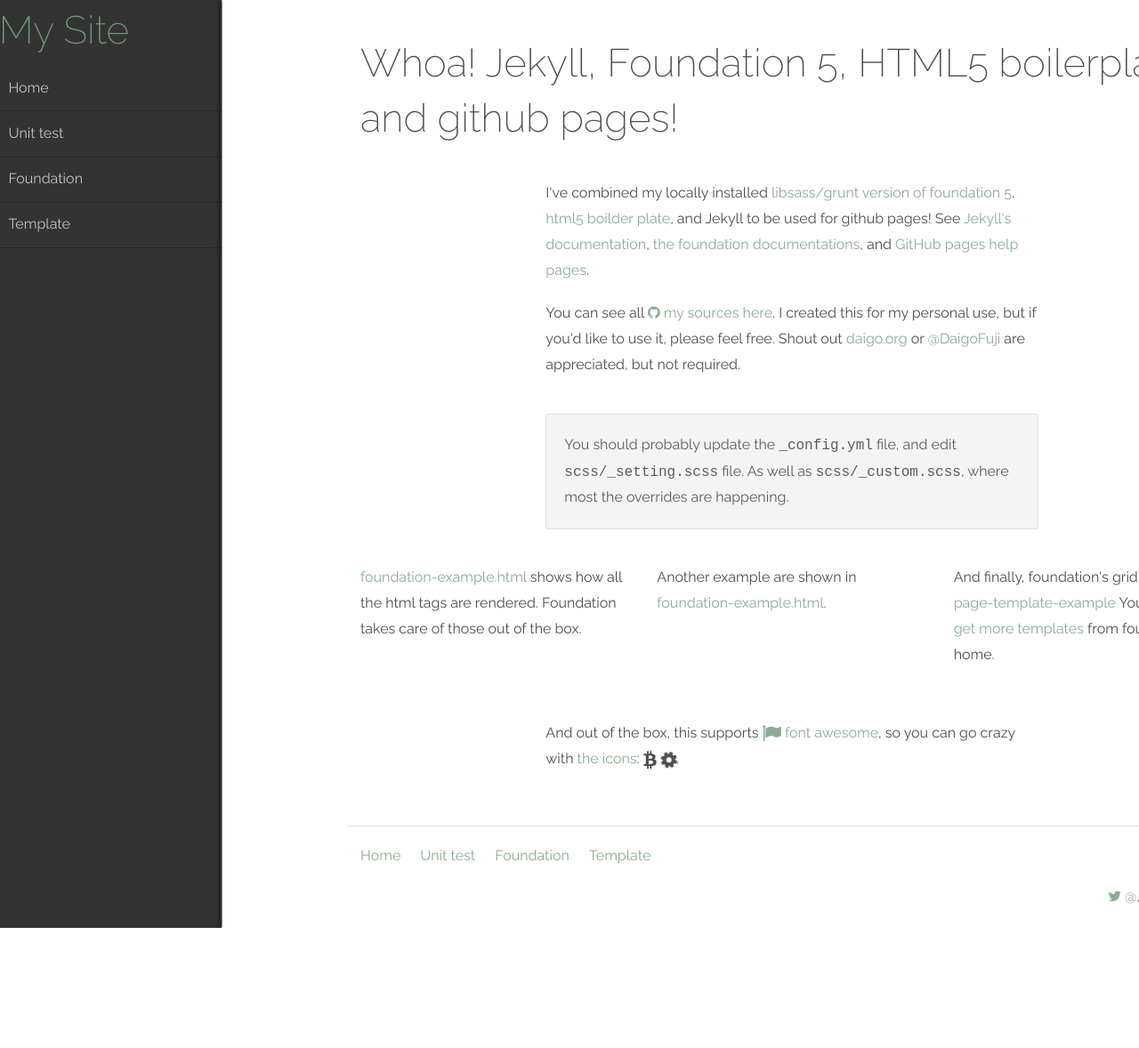
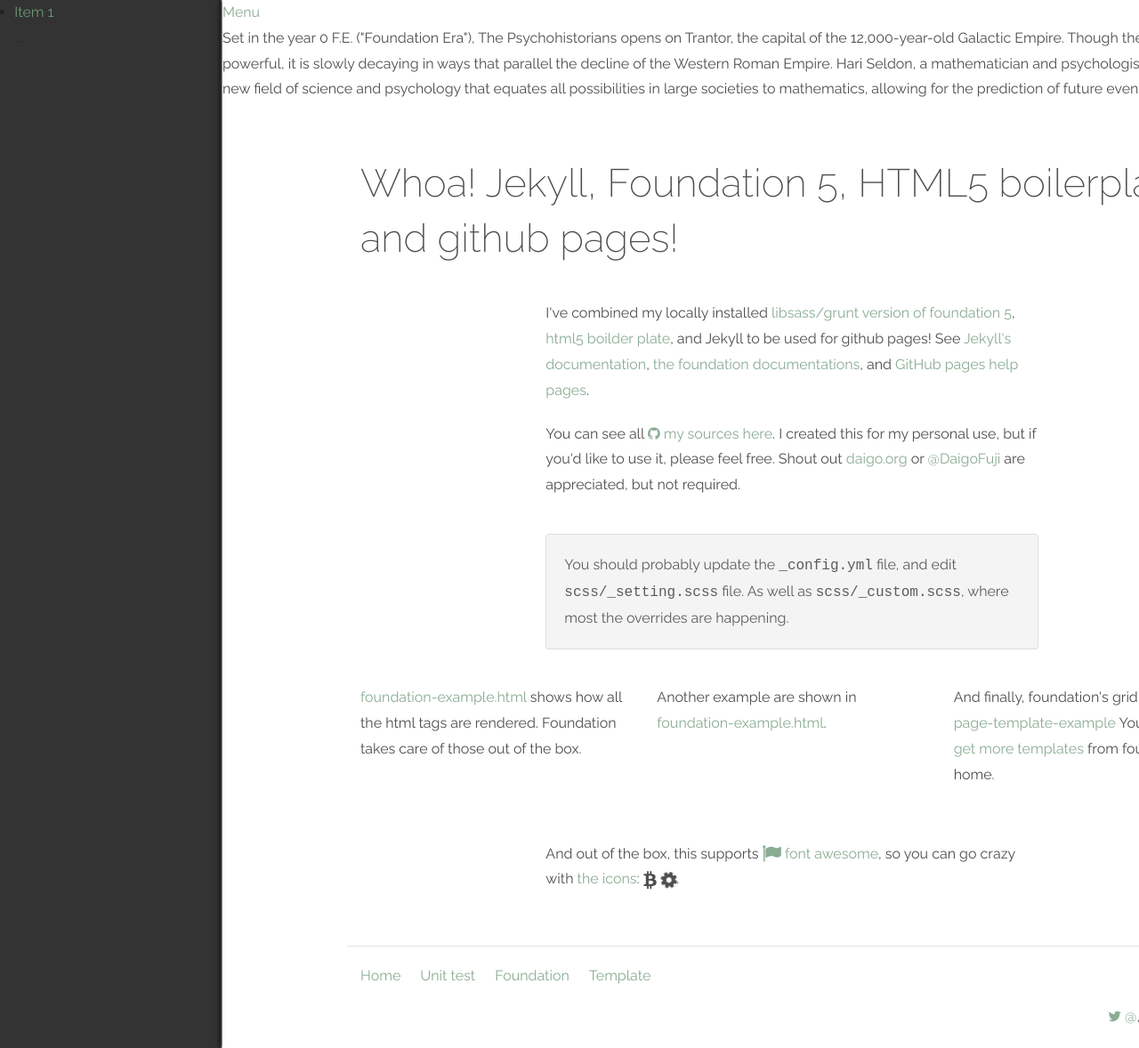
Before and after one commit to robinscott/robinscott.github.io, a Jekyll site: the page built from index.md, in a window 1280 px wide. Shown: the whole page at 89% size. Built offline with Jekyll 4.4.1, drawn with Linux system fonts in a browser that asks for light colours; nearby versions of some CDN libraries; Markdown is read by kramdown in place of the engine named in the settings; before the commit the page ends 1043 px from its top, so only the background shows below that.

Commit message:
Modified navigation.

```diff
--- a/_layouts/default.html
+++ b/_layouts/default.html
@@ -48,31 +48,23 @@
             <div data-alert class="alert-box alert radius" class="browsehappy">Please <a href="http://browsehappy.com/">upgrade your browser</a>. <a href="#" class="close">&times;</a></div>
         <![endif]-->
 
-        <!-- Header and nav  -->
-        <header id="header" class="row">
-            <div class="small-12 columns">
-                <section class="right show-for-small">
-                  <ul class="inline-list mam">
-                    <li>
-                      <a class="left-off-canvas-toggle">
-                        <i class="fa fa-bars fa-lg"></i>
-                      </a>
-                    </li>
-                  </ul>
-                </section>
-            </div>
-        </header>
 
-        <!-- Off Canvas Menu -->
-        <aside class="left-off-canvas-menu">
-          <h1>
-            <a href="{{ site.url }}">{{ site.brand }}</a>
-          </h1>
-          <!-- navigation list goes here -->
-          <ul class="off-canvas-list">
-            {% include nav.html %}
-          </ul>
-        </aside>
+    <a class="left-off-canvas-toggle" href="#" >Menu</a>
+
+    <!-- Off Canvas Menu -->
+    <aside class="left-off-canvas-menu">
+        <!-- whatever you want goes here -->
+        <ul>
+          <li><a href="#">Item 1</a></li>
+        ...
+        </ul>
+    </aside>
+
+    <!-- main content goes here -->
+    <p>Set in the year 0 F.E. ("Foundation Era"), The Psychohistorians opens on Trantor, the capital of the 12,000-year-old Galactic Empire. Though the empire appears stable and powerful, it is slowly decaying in ways that parallel the decline of the Western Roman Empire. Hari Seldon, a mathematician and psychologist, has developed psychohistory, a new field of science and psychology that equates all possibilities in large societies to mathematics, allowing for the prediction of future events.</p>
+
+  <!-- close the off-canvas menu -->
+  <a class="exit-off-canvas"></a>
 
         <!-- Content -->
         <div class="row">
@@ -103,7 +95,6 @@
         </footer>
 
         <!-- close the off-canvas menu -->
-        <a class="exit-off-canvas"></a>
 
     	</div>
     </div>
```
